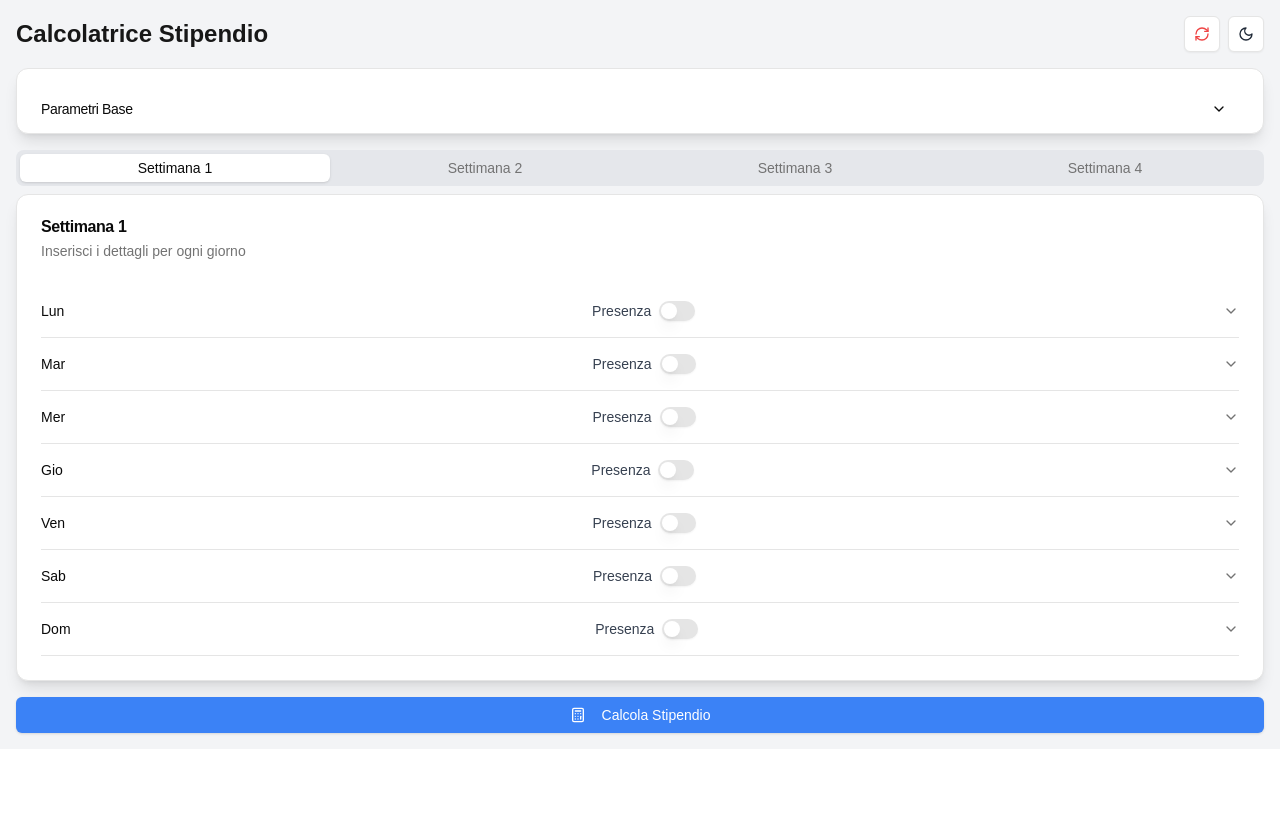
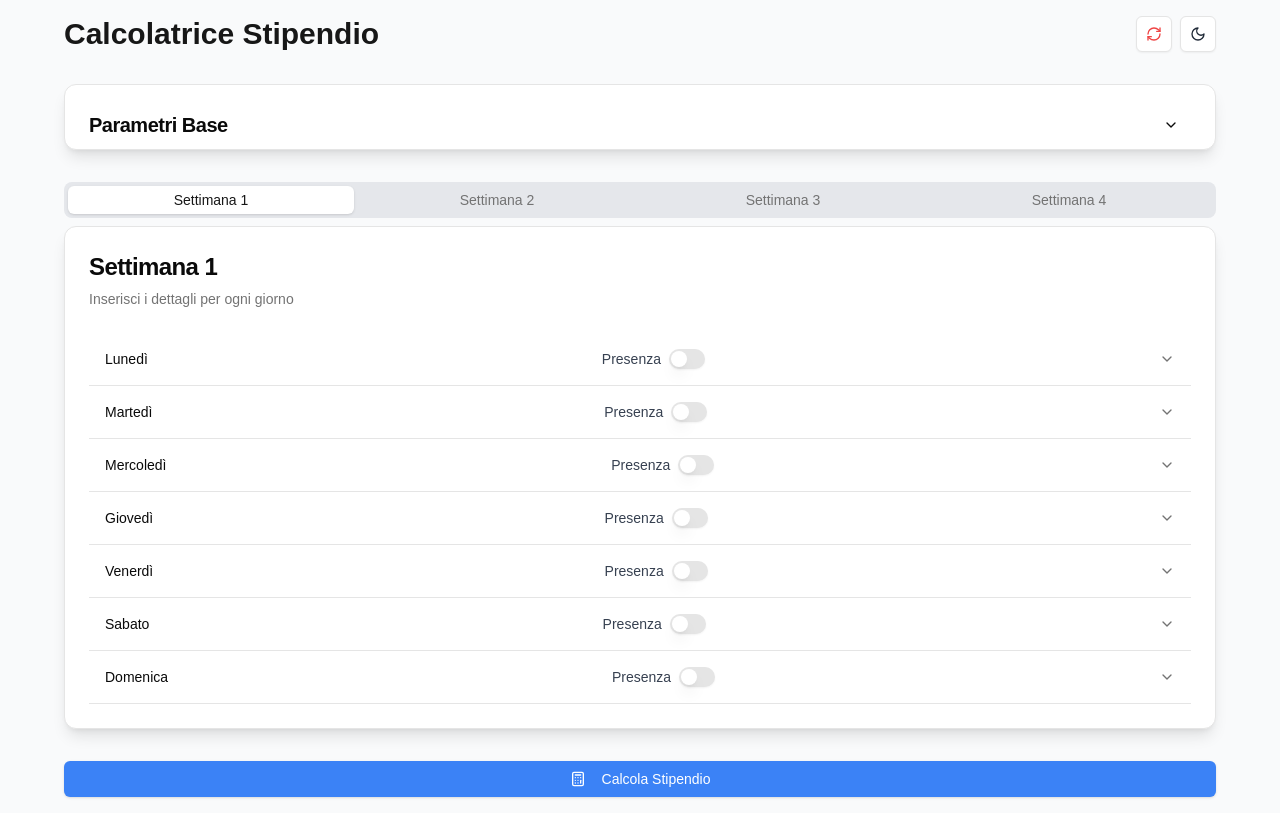
Before and after one commit to KilluaZoldich/salary-calculator, a Next.js app: page / in a window 1280 px wide. Built offline with nearby package versions, Linux system fonts and the light colour scheme.

Commit message:
Fix type error in weeks state initialization

```diff
--- a/src/app/page.tsx
+++ b/src/app/page.tsx
@@ -1,6 +1,7 @@
 'use client'
 
 import { useState, useEffect } from 'react'
+import { motion, AnimatePresence } from 'framer-motion'
 import { Button } from "@/components/ui/button"
 import { Input } from "@/components/ui/input"
 import { Label } from "@/components/ui/label"
@@ -15,7 +16,7 @@ import {
 } from "@/components/ui/accordion"
 import { ChevronDown, ChevronUp, Calculator, Clock, Eye, EyeOff, Sun, Moon, Euro, Car, Coffee, Phone, RefreshCw } from 'lucide-react'
 
-const days = ['Lun', 'Mar', 'Mer', 'Gio', 'Ven', 'Sab', 'Dom']
+const days = ['Lunedì', 'Martedì', 'Mercoledì', 'Giovedì', 'Venerdì', 'Sabato', 'Domenica']
 
 type DayState = {
   presenza: boolean;
@@ -23,9 +24,9 @@ type DayState = {
   extraFF: string;
   reperibilita: boolean;
   ffCena: boolean;
-  straordinarioDiurno: { ore: number; minuti: number };
-  straordinarioNotturno: { ore: number; minuti: number };
-  straordinarioFestivo: { ore: number; minuti: number };
+  straordinarioDiurno: { ore: string; minuti: string };
+  straordinarioNotturno: { ore: string; minuti: string };
+  straordinarioFestivo: { ore: string; minuti: string };
   showDetails: boolean;
 }
 
@@ -35,32 +36,30 @@ const initialDayState: DayState = {
   extraFF: '0',
   reperibilita: false,
   ffCena: false,
-  straordinarioDiurno: { ore: 0, minuti: 0 },
-  straordinarioNotturno: { ore: 0, minuti: 0 },
-  straordinarioFestivo: { ore: 0, minuti: 0 },
+  straordinarioDiurno: { ore: '', minuti: '' },
+  straordinarioNotturno: { ore: '', minuti: '' },
+  straordinarioFestivo: { ore: '', minuti: '' },
   showDetails: false,
 }
 
 const initialParameters = {
-  stipendioBase: 0,
-  indennitaGuida: 0,
-  extraMensa: 0,
-  ff: 0,
-  ffCena: 0,
-  reperibilitaFeriale: 0,
-  reperibilitaSabato: 0,
-  reperibilitaFestivo: 0,
+  stipendioBase: '',
+  indennitaGuida: '',
+  extraMensa: '',
+  ff: '',
+  ffCena: '',
+  reperibilitaFeriale: '',
+  reperibilitaSabato: '',
+  reperibilitaFestivo: '',
 }
 
 export default function SalaryCalculator() {
   const [parameters, setParameters] = useState(initialParameters)
-
   const [weeks, setWeeks] = useState<DayState[][]>(() =>
     Array.from({ length: 4 }, () =>
       Array.from({ length: 7 }, () => ({ ...initialDayState }))
     )
   )
-
   const [showParameters, setShowParameters] = useState(false)
   const [totalSalary, setTotalSalary] = useState(0)
   const [darkMode, setDarkMode] = useState(false)
@@ -87,7 +86,7 @@ export default function SalaryCalculator() {
   }, [darkMode])
 
   const handleParameterChange = (key: string, value: string) => {
-    setParameters(prev => ({ ...prev, [key]: value === '' ? '' : parseFloat(value) || 0 }))
+    setParameters(prev => ({ ...prev, [key]: value }))
   }
 
   const handleDayChange = (weekIndex: number, dayIndex: number, key: keyof DayState, value: boolean | string) => {
@@ -107,7 +106,7 @@ export default function SalaryCalculator() {
         ...newWeeks[weekIndex][dayIndex],
         [type]: {
           ...newWeeks[weekIndex][dayIndex][type as keyof Pick<DayState, 'straordinarioDiurno' | 'straordinarioNotturno' | 'straordinarioFestivo'>],
-          [field]: parseInt(value) || 0
+          [field]: value
         }
       }
       return newWeeks
@@ -125,22 +124,22 @@ export default function SalaryCalculator() {
   const calculateSalary = () => {
     let total = 0
     weeks.flat().forEach((day, index) => {
-      if (day.presenza) total += parameters.stipendioBase * 7.6
-      if (day.guida) total += parameters.indennitaGuida
-      if (day.extraFF === 'extraMensa') total += parameters.extraMensa
-      if (day.extraFF === 'ff') total += parameters.ff
-      if (day.ffCena) total += parameters.ffCena
+      if (day.presenza) total += (parseFloat(parameters.stipendioBase) || 0) * 7.6
+      if (day.guida) total += parseFloat(parameters.indennitaGuida) || 0
+      if (day.extraFF === 'extraMensa') total += parseFloat(parameters.extraMensa) || 0
+      if (day.extraFF === 'ff') total += parseFloat(parameters.ff) || 0
+      if (day.ffCena) total += parseFloat(parameters.ffCena) || 0
       if (day.reperibilita) {
-        if (index % 7 === 5) total += parameters.reperibilitaSabato
-        else if (index % 7 === 6) total += parameters.reperibilitaFestivo
-        else total += parameters.reperibilitaFeriale
+        if (index % 7 === 5) total += parseFloat(parameters.reperibilitaSabato) || 0
+        else if (index % 7 === 6) total += parseFloat(parameters.reperibilitaFestivo) || 0
+        else total += parseFloat(parameters.reperibilitaFeriale) || 0
       }
-      const straordinarioDiurno = day.straordinarioDiurno.ore + (day.straordinarioDiurno.minuti / 60)
-      const straordinarioNotturno = day.straordinarioNotturno.ore + (day.straordinarioNotturno.minuti / 60)
-      const straordinarioFestivo = day.straordinarioFestivo.ore + (day.straordinarioFestivo.minuti / 60)
-      total += straordinarioDiurno * parameters.stipendioBase * 1.22
-      total += straordinarioNotturno * parameters.stipendioBase * 1.5
-      total += straordinarioFestivo * parameters.stipendioBase * 1.4
+      const straordinarioDiurno = (parseFloat(day.straordinarioDiurno.ore) || 0) + ((parseFloat(day.straordinarioDiurno.minuti) || 0) / 60)
+      const straordinarioNotturno = (parseFloat(day.straordinarioNotturno.ore) || 0) + ((parseFloat(day.straordinarioNotturno.minuti) || 0) / 60)
+      const straordinarioFestivo = (parseFloat(day.straordinarioFestivo.ore) || 0) + ((parseFloat(day.straordinarioFestivo.minuti) || 0) / 60)
+      total += straordinarioDiurno * (parseFloat(parameters.stipendioBase) || 0) * 1.22
+      total += straordinarioNotturno * (parseFloat(parameters.stipendioBase) || 0) * 1.5
+      total += straordinarioFestivo * (parseFloat(parameters.stipendioBase) || 0) * 1.4
     })
     setTotalSalary(total)
   }
@@ -154,27 +153,46 @@ export default function SalaryCalculator() {
   }
 
   return (
-    <div className={`container mx-auto p-4 space-y-4 ${darkMode ? 'dark bg-gray-800 text-gray-100' : 'bg-gray-100'}`}>
-      <div className="flex justify-between items-center">
-        <h1 className="text-2xl font-bold text-primary">Calcolatrice Stipendio</h1>
+    <div className={`min-h-screen p-4 space-y-6 transition-colors duration-300 ${darkMode ? 'dark bg-gray-900 text-gray-100' : 'bg-gray-50'}`}>
+      <div className="max-w-6xl mx-auto">
+        <div className="flex justify-between items-center mb-8">
+          <motion.h1
+            initial={{ opacity: 0, y: -20 }}
+            animate={{ opacity: 1, y: 0 }}
+            className="text-3xl font-bold text-primary"
+          >
+            Calcolatrice Stipendio
+          </motion.h1>
           <div className="flex space-x-2">
-          <Button variant="outline" size="icon" onClick={resetAll} className="text-red-500 hover:text-red-600 dark:text-red-400 dark:hover:text-red-300">
+            <Button variant="outline" size="icon" onClick={resetAll} className="text-red-500 hover:text-red-600 dark:text-red-400 dark:hover:text-red-300 transition-colors duration-200">
               <RefreshCw className="h-5 w-5" />
             </Button>
-          <Button variant="outline" size="icon" onClick={() => setDarkMode(!darkMode)} className="text-gray-800 dark:text-gray-200">
+            <Button variant="outline" size="icon" onClick={() => setDarkMode(!darkMode)} className="text-gray-800 dark:text-gray-200 transition-colors duration-200">
               {darkMode ? <Sun className="h-5 w-5" /> : <Moon className="h-5 w-5" />}
             </Button>
           </div>
         </div>
 
-      <Card className="bg-white dark:bg-gray-700 shadow-lg">
+        <motion.div
+          initial={{ opacity: 0, y: 20 }}
+          animate={{ opacity: 1, y: 0 }}
+          transition={{ delay: 0.2 }}
+        >
+          <Card className="bg-white dark:bg-gray-800 shadow-lg transition-shadow duration-300 hover:shadow-xl">
             <CardHeader className="flex flex-row items-center justify-between space-y-0 pb-2">
-          <CardTitle className="text-sm font-medium">Parametri Base</CardTitle>
+              <CardTitle className="text-xl font-semibold">Parametri Base</CardTitle>
               <Button variant="ghost" size="sm" onClick={() => setShowParameters(!showParameters)}>
                 {showParameters ? <ChevronUp className="h-4 w-4" /> : <ChevronDown className="h-4 w-4" />}
               </Button>
             </CardHeader>
+            <AnimatePresence>
               {showParameters && (
+                <motion.div
+                  initial={{ opacity: 0, height: 0 }}
+                  animate={{ opacity: 1, height: 'auto' }}
+                  exit={{ opacity: 0, height: 0 }}
+                  transition={{ duration: 0.3 }}
+                >
                   <CardContent>
                     <div className="grid grid-cols-1 md:grid-cols-2 lg:grid-cols-4 gap-4">
                       {Object.entries(parameters).map(([key, value]) => (
@@ -189,35 +207,50 @@ export default function SalaryCalculator() {
                           <Input
                             id={key}
                             type="number"
-                    value={value || ''}
+                            value={value}
                             onChange={(e) => handleParameterChange(key, e.target.value)}
-                    className="w-full bg-gray-50 dark:bg-gray-600 dark:text-gray-100 border-gray-300 dark:border-gray-500"
+                            className="w-full bg-gray-50 dark:bg-gray-700 dark:text-gray-100 border-gray-300 dark:border-gray-600 focus:ring-2 focus:ring-blue-500 dark:focus:ring-blue-400 transition-all duration-200"
                           />
                         </div>
                       ))}
                     </div>
                   </CardContent>
+                </motion.div>
               )}
+            </AnimatePresence>
           </Card>
+        </motion.div>
 
+        <motion.div
+          initial={{ opacity: 0, y: 20 }}
+          animate={{ opacity: 1, y: 0 }}
+          transition={{ delay: 0.4 }}
+          className="mt-8"
+        >
           <Tabs defaultValue="1">
-        <TabsList className="grid w-full grid-cols-4 bg-gray-200 dark:bg-gray-700">
+            <TabsList className="grid w-full grid-cols-4 bg-gray-200 dark:bg-gray-700 rounded-lg p-1">
               {[1, 2, 3, 4].map((week) => (
-            <TabsTrigger key={week} value={week.toString()} className="data-[state=active]:bg-white dark:data-[state=active]:bg-gray-600">Settimana {week}</TabsTrigger>
+                <TabsTrigger
+                  key={week}
+                  value={week.toString()}
+                  className="data-[state=active]:bg-white dark:data-[state=active]:bg-gray-600 data-[state=active]:text-primary transition-all duration-200"
+                >
+                  Settimana {week}
+                </TabsTrigger>
               ))}
             </TabsList>
             {weeks.map((week, weekIndex) => (
               <TabsContent key={weekIndex} value={(weekIndex + 1).toString()}>
-            <Card className="bg-white dark:bg-gray-700 shadow-lg">
+                <Card className="bg-white dark:bg-gray-800 shadow-lg transition-shadow duration-300 hover:shadow-xl">
                   <CardHeader>
-                <CardTitle>Settimana {weekIndex + 1}</CardTitle>
+                    <CardTitle className="text-2xl font-semibold">Settimana {weekIndex + 1}</CardTitle>
                     <CardDescription className="dark:text-gray-300">Inserisci i dettagli per ogni giorno</CardDescription>
                   </CardHeader>
                   <CardContent>
                     <Accordion type="single" collapsible className="w-full">
                       {week.map((day, dayIndex) => (
                         <AccordionItem key={dayIndex} value={`day-${dayIndex}`}>
-                      <AccordionTrigger className="flex justify-between items-center hover:bg-gray-100 dark:hover:bg-gray-600">
+                          <AccordionTrigger className="flex justify-between items-center hover:bg-gray-100 dark:hover:bg-gray-700 transition-colors duration-200 p-4 rounded-lg">
                             <span className="font-medium">{days[dayIndex]}</span>
                             <div className="flex items-center space-x-2">
                               <Label htmlFor={`presenza-${weekIndex}-${dayIndex}`} className="text-gray-700 dark:text-gray-300">Presenza</Label>
@@ -261,7 +294,7 @@ export default function SalaryCalculator() {
                                     id={`extraFF-${weekIndex}-${dayIndex}`}
                                     value={day.extraFF}
                                     onChange={(e) => handleDayChange(weekIndex, dayIndex, 'extraFF', e.target.value)}
-                                className="w-full rounded-md border border-gray-300 dark:border-gray-500 bg-gray-50 dark:bg-gray-600 px-3 py-2 text-sm ring-offset-background focus:outline-none focus:ring-2 focus:ring-ring focus:ring-offset-2 dark:text-gray-100"
+                                    className="w-full rounded-md border border-gray-300 dark:border-gray-600 bg-gray-50 dark:bg-gray-700 px-3 py-2 text-sm ring-offset-background focus:outline-none focus:ring-2 focus:ring-blue-500 dark:focus:ring-blue-400 transition-all duration-200 dark:text-gray-100"
                                   >
                                     <option value="0">-</option>
                                     <option value="extraMensa">EM</option>
@@ -277,14 +310,14 @@ export default function SalaryCalculator() {
                                       placeholder="Ore"
                                       value={day[`straordinario${tipo}` as keyof Pick<DayState, 'straordinarioDiurno' | 'straordinarioNotturno' | 'straordinarioFestivo'>].ore}
                                       onChange={(e) => handleStraordinarioChange(weekIndex, dayIndex, `straordinario${tipo}` as keyof DayState, 'ore', e.target.value)}
-                                  className="w-16 bg-gray-50 dark:bg-gray-600 dark:text-gray-100 border-gray-300 dark:border-gray-500"
+                                      className="w-16 bg-gray-50 dark:bg-gray-700 dark:text-gray-100 border-gray-300 dark:border-gray-600 focus:ring-2 focus:ring-blue-500 dark:focus:ring-blue-400 transition-all duration-200"
                                     />
                                     <Input
                                       type="number"
                                       placeholder="Min"
                                       value={day[`straordinario${tipo}` as keyof Pick<DayState, 'straordinarioDiurno' | 'straordinarioNotturno' | 'straordinarioFestivo'>].minuti}
                                       onChange={(e) => handleStraordinarioChange(weekIndex, dayIndex, `straordinario${tipo}` as keyof DayState, 'minuti', e.target.value)}
-                                  className="w-16 bg-gray-50 dark:bg-gray-600 dark:text-gray-100 border-gray-300 dark:border-gray-500"
+                                      className="w-16 bg-gray-50 dark:bg-gray-700 dark:text-gray-100 border-gray-300 dark:border-gray-600 focus:ring-2 focus:ring-blue-500 dark:focus:ring-blue-400 transition-all duration-200"
                                     />
                                   </div>
                                 ))}
@@ -299,20 +332,39 @@ export default function SalaryCalculator() {
               </TabsContent>
             ))}
           </Tabs>
+        </motion.div>
 
-      <Button onClick={calculateSalary} className="w-full bg-blue-500 hover:bg-blue-600 text-white">
+        <motion.div
+          initial={{ opacity: 0, y: 20 }}
+          animate={{ opacity: 1, y: 0 }}
+          transition={{ delay: 0.6 }}
+          className="mt-8"
+        >
+          <Button onClick={calculateSalary} className="w-full bg-blue-500 hover:bg-blue-600 text-white transition-colors duration-200">
             <Calculator className="mr-2 h-4 w-4" /> Calcola Stipendio
           </Button>
 
+          <AnimatePresence>
             {totalSalary > 0 && (
-        <Card className="bg-white dark:bg-gray-700 shadow-lg">
+              <motion.div
+                initial={{ opacity: 0, scale: 0.9 }}
+                animate={{ opacity: 1, scale: 1 }}
+                exit={{ opacity: 0, scale: 0.9 }}
+                transition={{ duration: 0.3 }}
+                className="mt-4"
+              >
+                <Card className="bg-white dark:bg-gray-800 shadow-lg transition-shadow duration-300 hover:shadow-xl">
                   <CardContent className="pt-6">
                     <p className="text-center text-3xl font-bold">
                       Stipendio Totale: <span className="text-blue-500 dark:text-blue-400">€{totalSalary.toFixed(2)}</span>
                     </p>
                   </CardContent>
                 </Card>
+              </motion.div>
             )}
+          </AnimatePresence>
+        </motion.div>
+      </div>
     </div>
   )
 }
```
Lines whose indentation alone changed are shown as unchanged.
